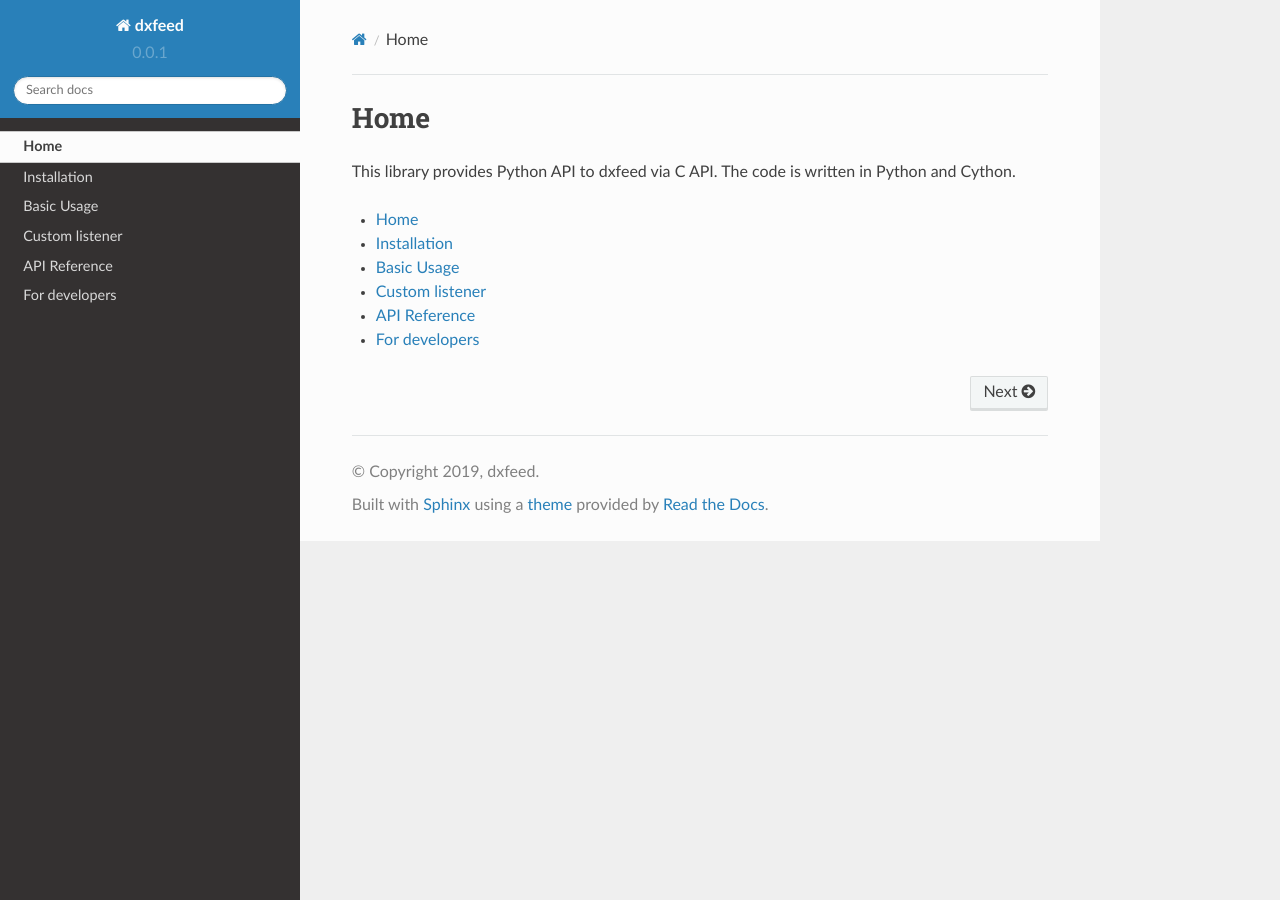
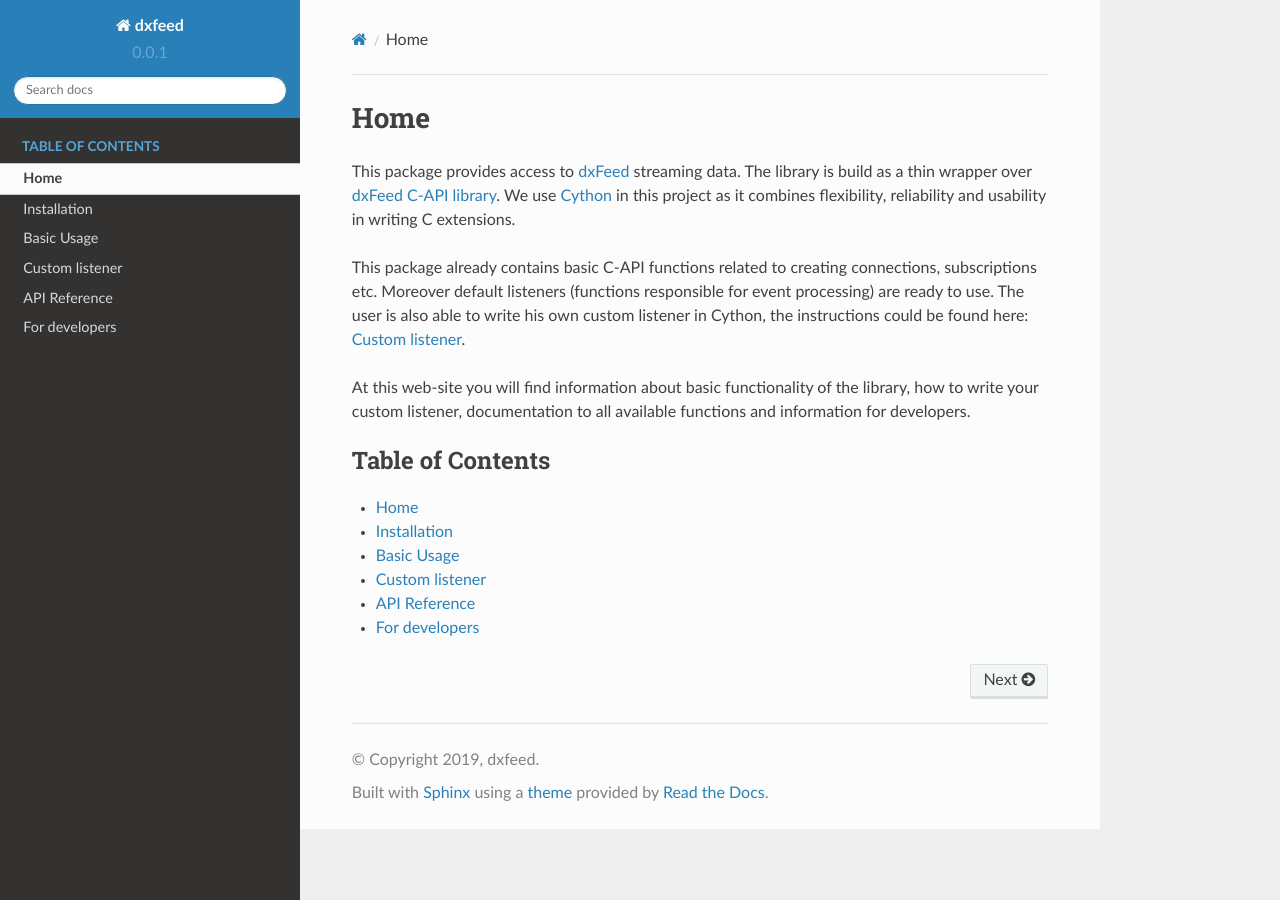
Before and after one commit to dxFeed/dxfeed-python-api, a Sphinx documentation site: the page built from docs/index.rst, in a window 1280 px wide. Built offline with Sphinx 7.4.7 and the Read the Docs theme 2.0.0, drawn with Linux system fonts in a browser that asks for light colours.

Commit message:
[EN-1215] home page more text

```diff
--- a/docs/index.rst
+++ b/docs/index.rst
@@ -1,10 +1,25 @@
+.. meta::
+   :description: DXFeed python api for getting stock exchange data
+   :keywords: python, api, dxfeed, stock exchange
+
 Home
 ====
 
-This library provides Python API to dxfeed via C API. The code is written in Python and Cython.
+This package provides access to `dxFeed <https://www.dxfeed.com/>`_ streaming data.
+The library is build as a thin wrapper over `dxFeed C-API library <https://github.com/dxFeed/dxfeed-c-api>`_.
+We use `Cython <https://github.com/cython/cython>`_ in this project as it combines flexibility, reliability and
+usability in writing C extensions.
+
+This package already contains basic C-API functions related to creating connections, subscriptions etc.
+Moreover default listeners (functions responsible for event processing) are ready to use. The user is also able to
+write his own custom listener in Cython, the instructions could be found here: :ref:`custom_listener`.
+
+At this web-site you will find information about basic functionality of the library,
+how to write your custom listener, documentation to all available functions and information for developers.
 
 .. toctree::
    :maxdepth: 1
+   :caption: Table of Contents
 
    self
    installation.rst
```
